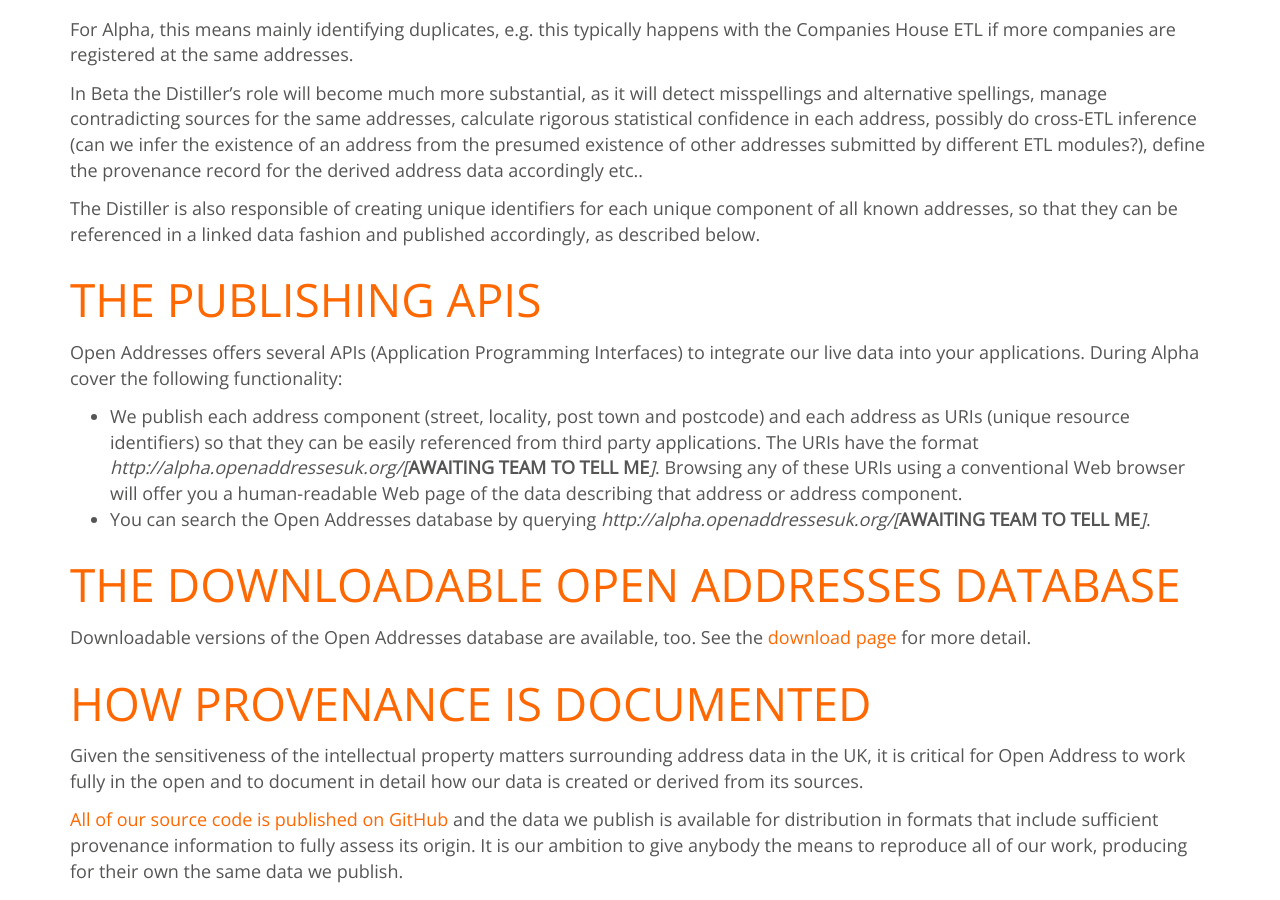
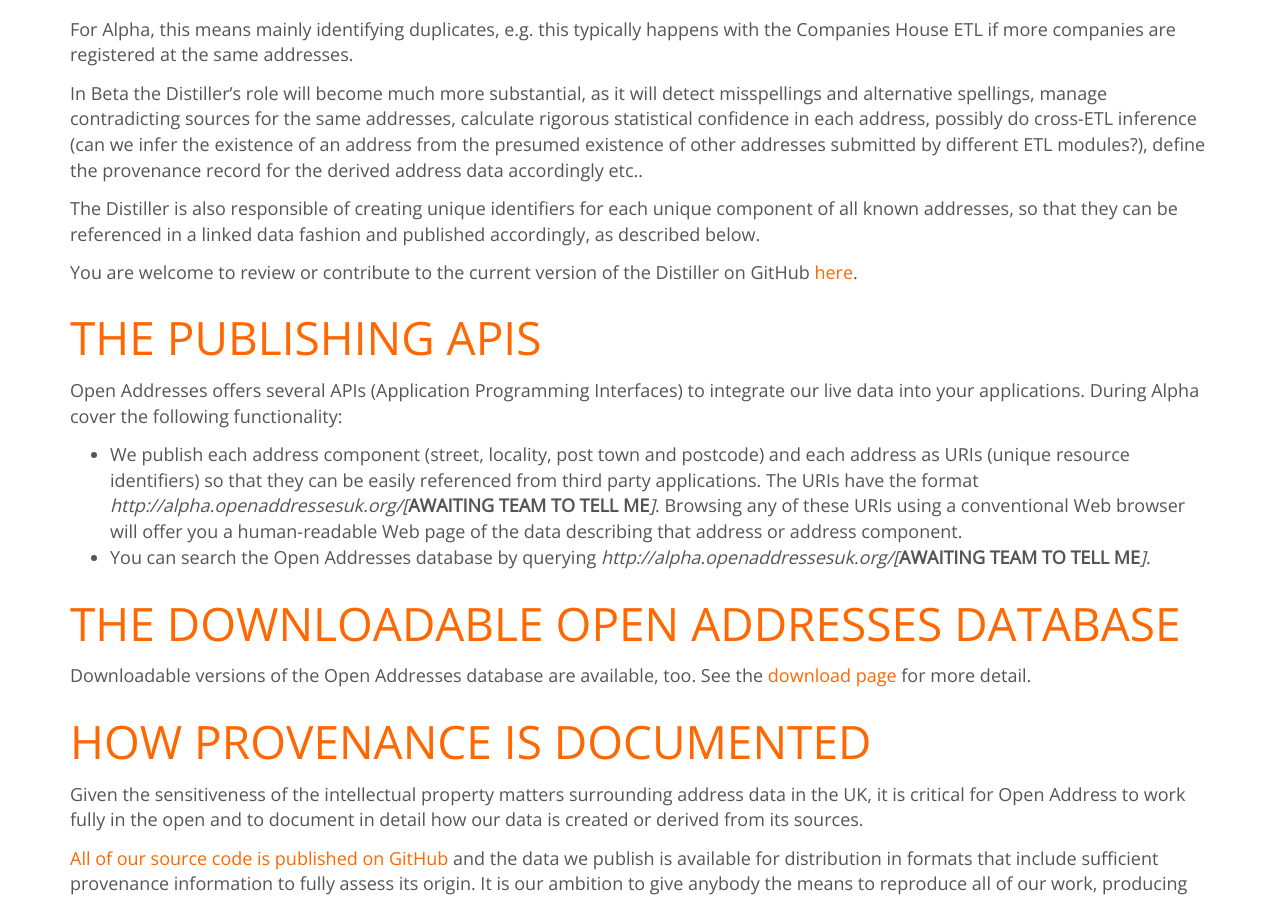
Before and after one commit to OpenAddressesUK/OLD_openaddressesuk.github.io, a Jekyll site: the page built from docs.md, in a window 1280 px wide and 900 px high, scrolled down 3414 px. Built offline with Jekyll 4.4.1, drawn with Linux system fonts in a browser that asks for light colours; nearby versions of some CDN libraries.

Commit message:
Added reference to the Distiller's GitHub repo

```diff
--- a/docs.md
+++ b/docs.md
@@ -82,6 +82,8 @@ In Beta the Distiller's role will become much more substantial, as it will detec
 
 The Distiller is also responsible of creating unique identifiers for each unique component of all known addresses, so that they can be referenced in a linked data fashion and published accordingly, as described below.
 
+You are welcome to review or contribute to the current version of the Distiller on GitHub [here](https://github.com/OpenAddressesUK/distiller).
+
 #<a name='publishingapis'>The publishing APIs</a>
 Open Addresses offers several APIs (Application Programming Interfaces) to integrate our live data into your applications. During Alpha cover the following functionality:
 
```
